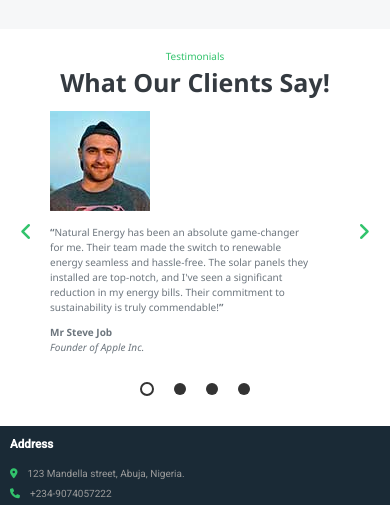
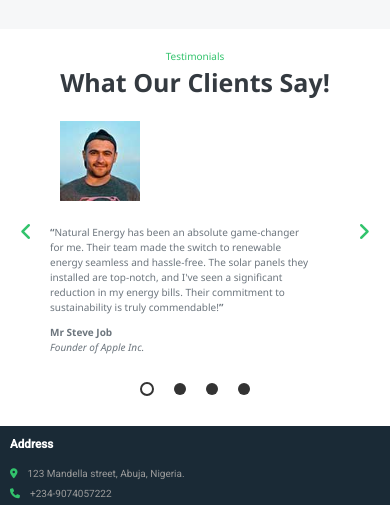
Before and after one commit to abdull65/renewable-energy-website-project, a plain HTML site: page project.html in a window 390 px wide. Shown: the part 3290-3795 px from the top of the page. Drawn offline with Linux system fonts and the light colour scheme.

Commit message:
updated mobile view

```diff
--- a/css/media-quaries.css
+++ b/css/media-quaries.css
@@ -364,6 +364,10 @@
     padding: 10px 0px 26px 50px;
   }
 
+  .carousal-content img {
+    transform: scale(.8);
+  }
+
   .testimonial-name {
     padding-top: 1rem;
   }
```
